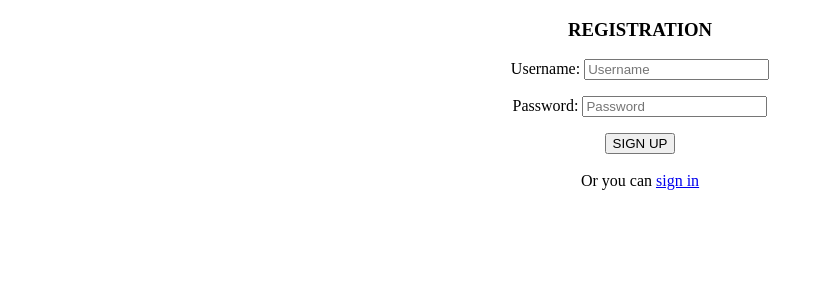
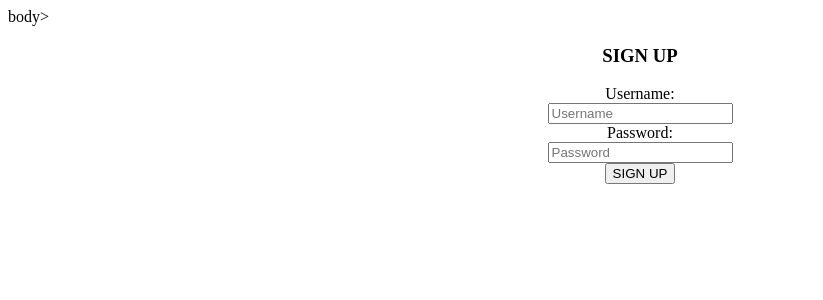
Before and after one commit to bukinrr/Django_friday_party, a Django app: page /registration/ in a window 1280 px wide. Shown: the top 300 px of the page, without its empty margins (0-823 px from the left). Run offline with Django 3.2, Linux system fonts and the light colour scheme.

Commit message:
save again

```diff
--- a/manage.py
+++ b/manage.py
@@ -1,5 +1,6 @@
 #!/usr/bin/env python
 """Django's command-line utility for administrative tasks."""
+import os
 import os
 import sys
 
--- a/mysite/settings.py
+++ b/mysite/settings.py
@@ -25,7 +25,7 @@ SECRET_KEY = 'ig%4m34(=nqq@g$l)+n5m7s^8j844i3a6m042unj&50g4408tf'
 # SECURITY WARNING: don't run with debug turned on in production!
 DEBUG = True
 
-ALLOWED_HOSTS = ['127.0.0.1', 'localhost']
+ALLOWED_HOSTS = []
 
 
 # Application definition
--- a/user_profile/templates/login.html
+++ b/user_profile/templates/login.html
@@ -6,11 +6,10 @@
 </head>
 <body>
 <header>
-
 </header>
 <main>
     <div align="center">
-      <form method="post" action="{% url 'login' %}" >
+        <form method="post" action="{% url 'login' %}">
             {% csrf_token %}
             <h3> LOGIN </h3>
             <div class="form-group">
@@ -26,11 +25,10 @@
             <div class="form-group">
                 <input type="submit" value="Login">
             </div>
-       {% if invalid%}
+            {% if invalid %}
                 <p> Incorrect login or password. </p>
             {% endif %}
         </form>
-
     </div>
     <div align="center">Or you can <a href="/registration">sign up</a></div>
 </main>
--- a/user_profile/templates/registration.html
+++ b/user_profile/templates/registration.html
@@ -4,21 +4,28 @@
     <meta charset="utf-8">
     <title>Title </title>
 </head>
-  <body>
-    <main>
+body>
 <div align="center">
-			<header><h3>REGISTRATION</h3></header>
     <form method="post" action="{% url 'registration' %}">
-        {%csrf_token%}
-        {{form.as_p}}
+        {% csrf_token %}
+        <h3> SIGN UP </h3>
+        <div class="form-group">
+            <label for="username"> Username: </label>
+            <br>
+            <input type="text" name="username" id="username" placeholder="Username">
+        </div>
+        <div class="form-group">
+            <label for="password"> Password: </label>
+            <br>
+            <input type="password" name="password" id="password" placeholder="Password">
+        </div>
+        <div class="form-group">
             <input type="submit" value="SIGN UP">
+        </div>
+        {% if invalid %}
+            <p> Пароль Bullshit oneq12e312312! </p>
+        {% endif %}
     </form>
-        {% if invalid%}
-       <p>This username is already taken! Please choose another oneq12e312312!</p>
-       {% endif %}
 </div>
-    <br>
-    <div align="center">Or you can <a href="/login">sign in</a></div>
-  </main>
 </body>
 </html>
```
Lines whose indentation alone changed are shown as unchanged.
